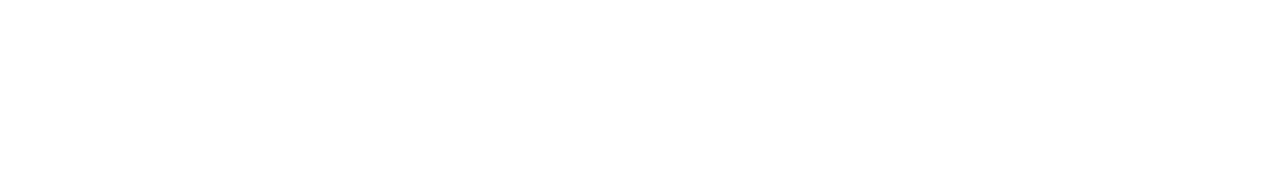
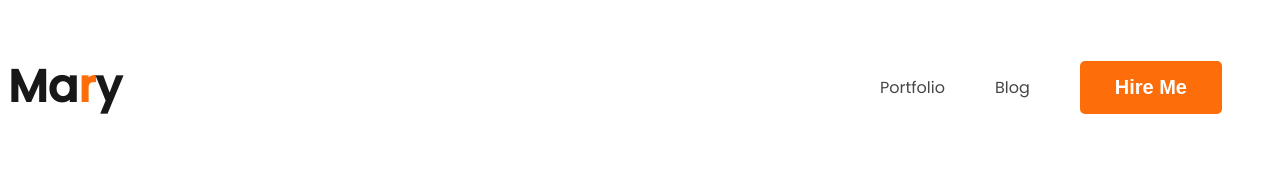
Before and after one commit to MahfizaYasmin/webdeveloper-portfolio, a plain HTML site: page index.html in a window 1280 px wide. Drawn offline with Linux system fonts and the light colour scheme.

Commit message:
added nav

```diff
--- a/index.html
+++ b/index.html
@@ -3,11 +3,22 @@
 <head>
     <meta charset="UTF-8">
     <meta name="viewport" content="width=device-width, initial-scale=1.0">
-    <title>Web Developer Portfolio</title>
+    <title>Web Developer Portfolio</title><link rel="preconnect" href="https://fonts.googleapis.com">
+    <link rel="preconnect" href="https://fonts.gstatic.com" crossorigin>
+    <link href="https://fonts.googleapis.com/css2?family=Open+Sans:wght@400;700;800&family=Poppins:wght@400;500&display=swap" rel="stylesheet">
+
+    <link rel="stylesheet" href="styles/portfolio.css">
 </head>
 <body>
     <header>
-
+        <nav>
+            <h3 class="nav-title">Ma<span class="text-primary">r</span>y</h3>
+            <ul>
+                <li><a href="">Portfolio</a></li>
+                <li><a href="">Blog</a></li>
+                <li><button class="btn-primary">Hire Me</button></li>
+            </ul>
+        </nav>
     </header>
     <main>
 
--- /dev/null
+++ b/styles/portfolio.css
@@ -0,0 +1,40 @@
+/* common shared styles */
+body {
+    font-family: 'Open Sans', sans-serif;
+    font-family: 'Poppins', sans-serif;
+}
+.text-primary{
+    color: #FD6E0A;
+}
+.btn-primary{
+    border-radius: 5px;
+    background: #FD6E0A;
+    border: 0;
+    color: white;
+    font-size: 20px;
+    font-weight: 700;
+    padding: 15px 35px;
+}
+/* nav related styles */
+nav {
+    display: flex;
+    align-items: center;
+    justify-content: space-between;
+}
+.nav-title{
+    color: #181818;
+    font-size: 45px;
+    font-weight: 800;
+}
+nav > ul{
+    display: flex;
+    align-items: center;
+}
+nav li{
+    list-style: none;
+    margin-right: 50px;
+}
+nav a{
+    text-decoration: none;
+    color: #474747;
+}
```
Also changed, not shown: images/developer.png (added), images/hardy.png (added), images/header_bg.png (added), images/icons/facebook.png (added), images/icons/insta.png (added), images/icons/js.png (added), images/icons/mongo.png (added), images/icons/nodejs.png (added), images/icons/react.png (added), images/icons/twitter.png (added).
